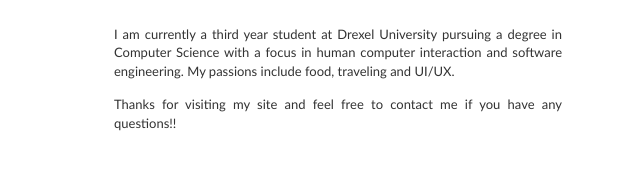
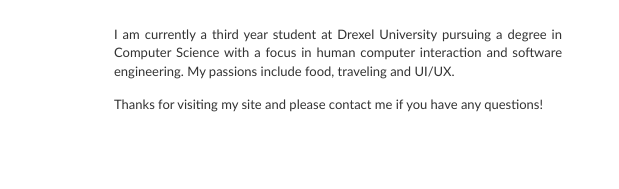
Before and after one commit to tiffwong/website-3, a plain HTML site: page index.html in a window 1280 px wide. Shown: the part 177-366 px from the top of the page, 482-1101 px from the left. Drawn offline with nearby package versions, Linux system fonts and the light colour scheme.

Commit message:
Update index.html

```diff
--- a/index.html
+++ b/index.html
@@ -62,9 +62,9 @@
 					Science with a focus in human computer interaction and software engineering. My passions
 					include food, traveling and UI/UX.</p>
 
-					<p>Thanks for visiting my site and feel free to
+					<p>Thanks for visiting my site and please
 					<a href="mailto:tyw24@drexel.edu" target="_blank">contact</a> me if you have any
-					questions!!</p>
+					questions!</p>
 				</div>
 				<div id="tab2">
 					TBA
```
